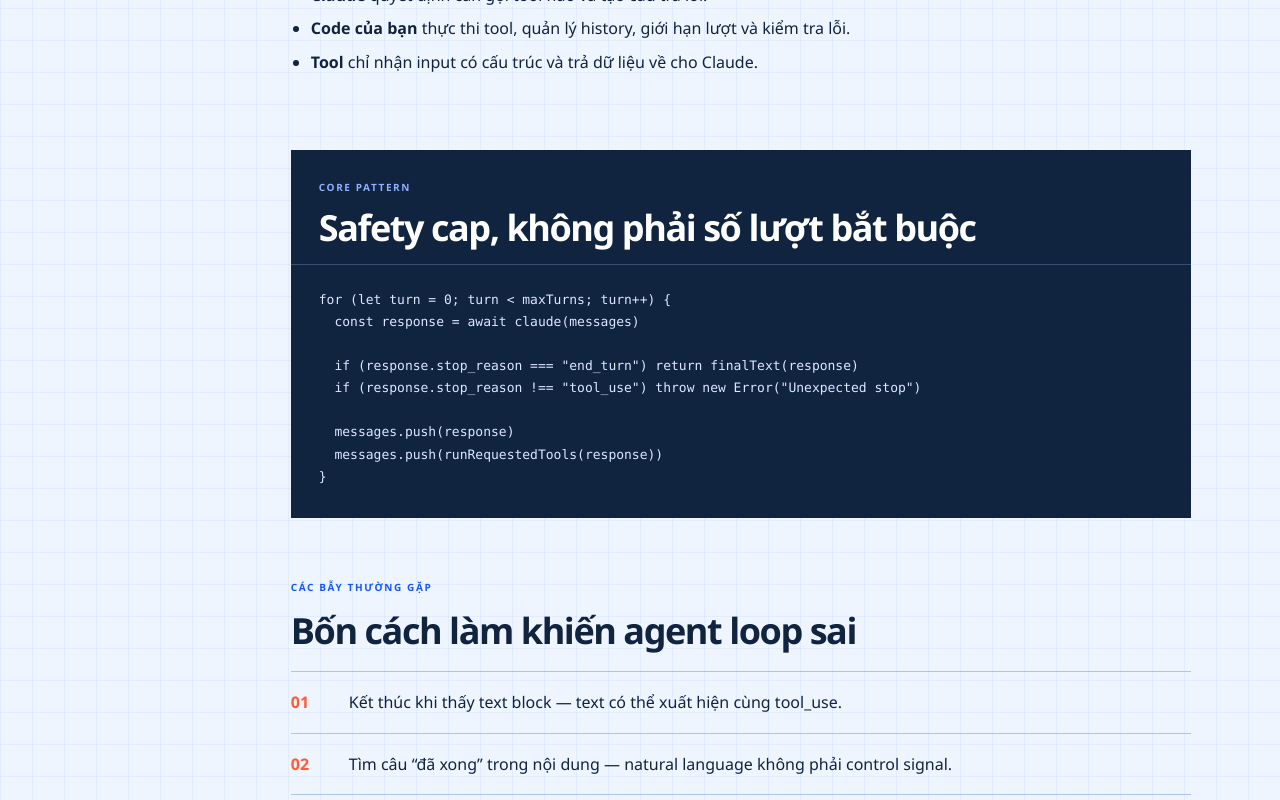
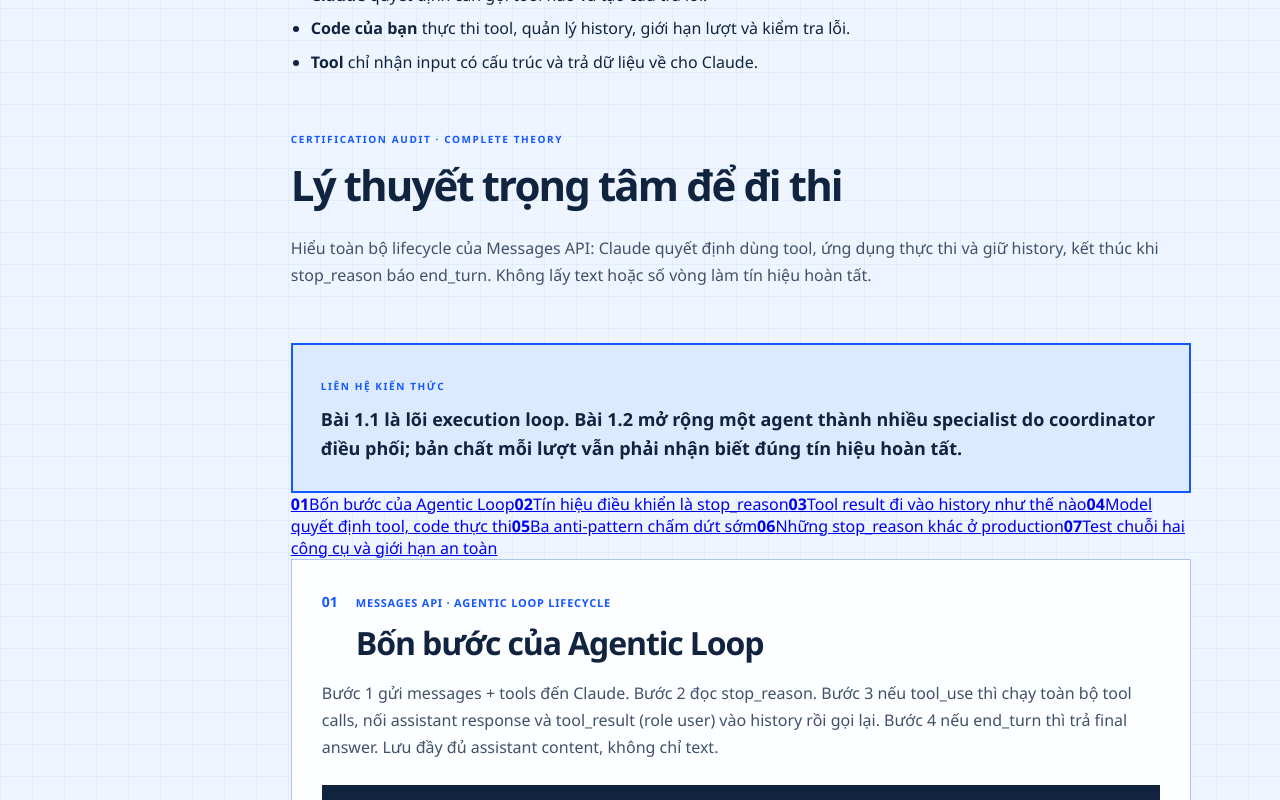
Before and after one commit to AnTuY154/claude_learn, a Next.js app: page /lesson1 in a window 1280 px wide. Shown: the part 1400-2200 px from the top of the page. Built offline with nearby package versions, Linux system fonts and the light colour scheme; no server answers.

Commit message:
feat(audit): complete certification theory and interactive quiz in lesson 1

```diff
--- a/app/lesson1/page.tsx
+++ b/app/lesson1/page.tsx
@@ -1,6 +1,7 @@
 "use client";
 
 import Link from "next/link";
+import { FoundationTheory, FoundationQuiz } from "@/app/components/FoundationStudy";
 import { FormEvent, useState } from "react";
 
 type TraceStep = {
@@ -105,6 +106,8 @@ export default function Lesson1Page() {
             </aside>
           </div>
 
+          <FoundationTheory lessonNumber={1} />
+
           <section className="pattern-code">
             <div><span>Core pattern</span><h3>Safety cap, không phải số lượt bắt buộc</h3></div>
             <pre>{`for (let turn = 0; turn < maxTurns; turn++) {
@@ -122,6 +125,8 @@ export default function Lesson1Page() {
             <span>Các bẫy thường gặp</span><h3>Bốn cách làm khiến agent loop sai</h3>
             <ol>{traps.map((trap) => <li key={trap}>{trap}</li>)}</ol>
           </section>
+
+          <FoundationQuiz lessonNumber={1} />
 
           <section className="live-lab">
             <div className="lab-heading">
```
